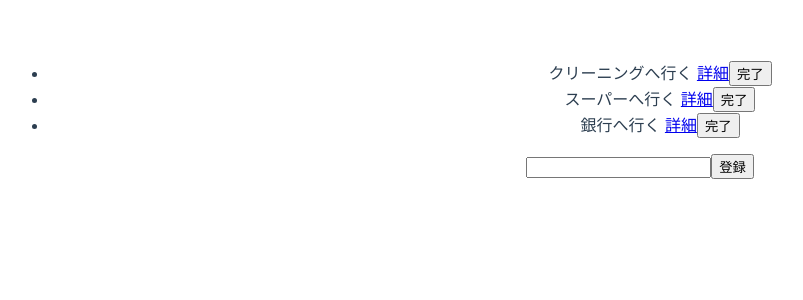
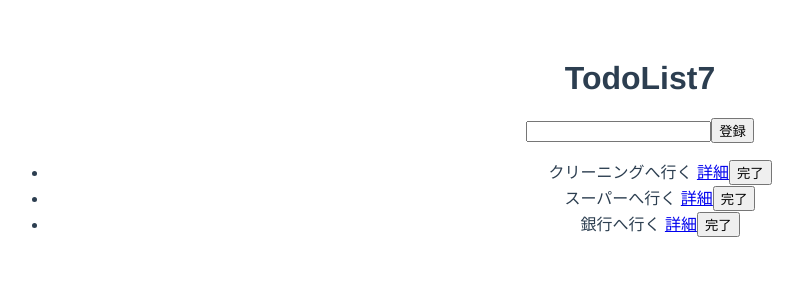
Before and after one commit to masayuki201/VueTodoList7, a Vue app: page / in a window 1280 px wide. Shown: the top 300 px of the page, without its empty margins (0-803 px from the left). Built offline with nearby package versions, Linux system fonts and the light colour scheme.

Commit message:
add:style change

```diff
--- a/src/App.vue
+++ b/src/App.vue
@@ -1,4 +1,9 @@
 <template>
+  <div>
+    <h1>
+      TodoList7
+    </h1>
+  </div>
   <router-view />
 </template>
 
--- a/src/views/Home.vue
+++ b/src/views/Home.vue
@@ -1,7 +1,7 @@
 <template>
   <div>
+    <TodoInput />
     <TodoList />
-    <TodoInput />
   </div>
 </template>
 
```
